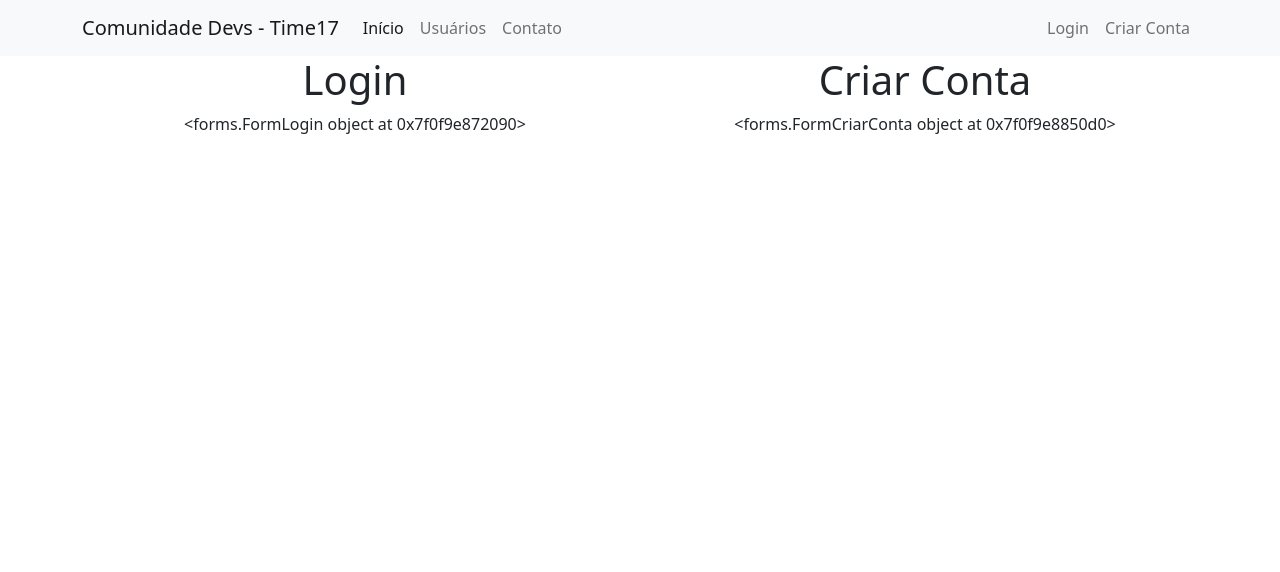
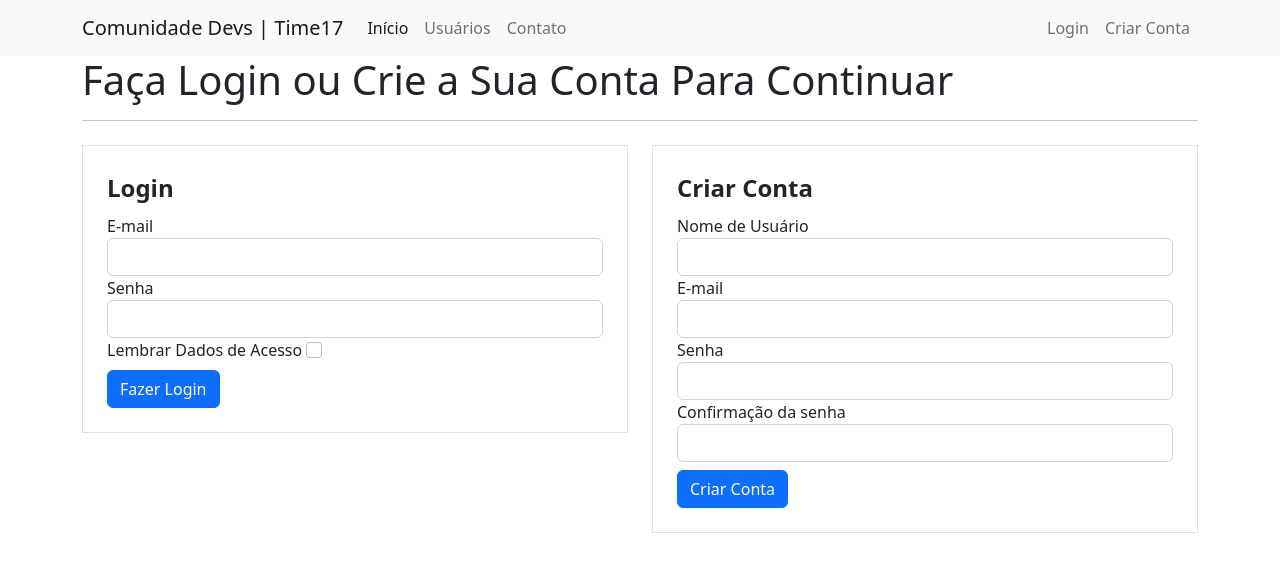
Before and after one commit to renthus/website-for-community, a Flask app: page /login in a window 1280 px wide. Shown: the top 572 px of the page. Run offline with Flask 2, Linux system fonts and the light colour scheme.

Commit message:
Created the forms in the login.html file

```diff
--- a/forms.py
+++ b/forms.py
@@ -1,5 +1,5 @@
 from flask_wtf import FlaskForm
-from wtforms import StringField, PasswordField, SubmitField
+from wtforms import StringField, PasswordField, SubmitField, BooleanField
 from wtforms.validators import DataRequired, Length, Email, EqualTo
 
 class FormCriarConta(FlaskForm):
@@ -12,4 +12,5 @@ class FormCriarConta(FlaskForm):
 class FormLogin(FlaskForm):
     email = StringField('E-mail', validators=[DataRequired(), Email()])
     senha = PasswordField('Senha', validators=[DataRequired(), Length(6, 20)])
+    lembrar = BooleanField('Lembrar Dados de Acesso')
     submit_login = SubmitField('Fazer Login')
--- a/templates/login.html
+++ b/templates/login.html
@@ -1,15 +1,54 @@
 {% extends 'base.html' %}
 
 {% block body %}
-    <div class="container text-center">
+    <div class="container">
+      <h1>Faça Login ou Crie a Sua Conta Para Continuar</h1>
+      <hr>
       <div class="row">
         <div class="col">
-          <h1>Login</h1>
-            {{ form_login }}
+          <form method="POST" action="" class="border p-4 mt-2">
+            <legend><strong>Login</strong></legend>
+              <fieldset>
+                <div class="form-group">
+                  {{ form_login.email.label(class="form-control-label") }}
+                  {{ form_login.email(class="form-control") }}
+                </div>
+                <div class="form-group">
+                  {{ form_login.senha.label(class="form-control-label") }}
+                  {{ form_login.senha(class="form-control") }}
+                </div>
+                <div class="form-group">
+                  {{ form_login.lembrar.label(class="form-check-input-label") }}
+                  {{ form_login.lembrar(class="form-check-input") }}
+                </div>
+              </fieldset>
+            {{ form_login.submit_login(class="btn btn-primary mt-2") }}
+          </form>
         </div>
+
         <div class="col">
-          <h1>Criar Conta</h1>
-            {{ form_criar_conta }}
+          <form method="POST" action="" class="border p-4 mt-2">
+            <legend><strong>Criar Conta</strong></legend>
+              <fieldset>
+                <div class="form-group">
+                  {{ form_criar_conta.username.label(class="form-control-label") }}
+                  {{ form_criar_conta.username(class="form-control") }}
+                </div>
+                <div class="form-group">
+                  {{ form_criar_conta.email.label(class="form-control-label") }}
+                  {{ form_criar_conta.email(class="form-control") }}
+                </div>
+                <div class="form-group">
+                  {{ form_criar_conta.senha.label(class="form-control-label") }}
+                  {{ form_criar_conta.senha(class="form-control") }}
+                </div>
+                <div class="form-group">
+                  {{ form_criar_conta.confirmacao.label(class="form-control-label") }}
+                  {{ form_criar_conta.confirmacao(class="form-control") }}
+                </div>
+              </fieldset>
+            {{ form_criar_conta.submit_criar_conta(class="btn btn-primary mt-2") }}
+          </form>
         </div>
       </div>
     </div>
--- a/templates/navbar.html
+++ b/templates/navbar.html
@@ -1,6 +1,6 @@
 <nav class="navbar navbar-expand-lg bg-light">
   <div class="container-fluid container">
-    <a class="navbar-brand" href="{{ url_for('home') }}">Comunidade Devs - Time17</a>
+    <a class="navbar-brand" href="{{ url_for('home') }}">Comunidade Devs | Time17</a>
     <button class="navbar-toggler" type="button" data-bs-toggle="collapse" data-bs-target="#navbarSupportedContent" aria-controls="navbarSupportedContent" aria-expanded="false" aria-label="Toggle navigation">
       <span class="navbar-toggler-icon"></span>
     </button>
```
